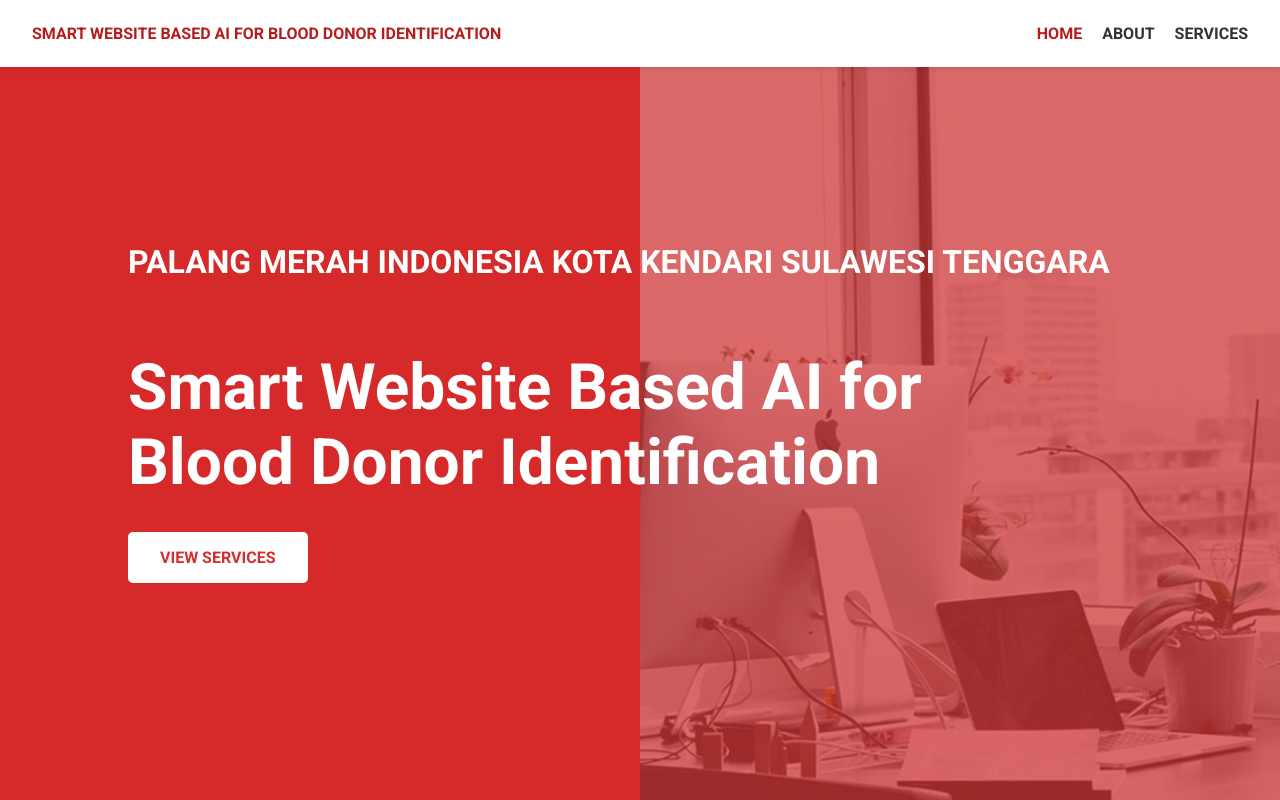
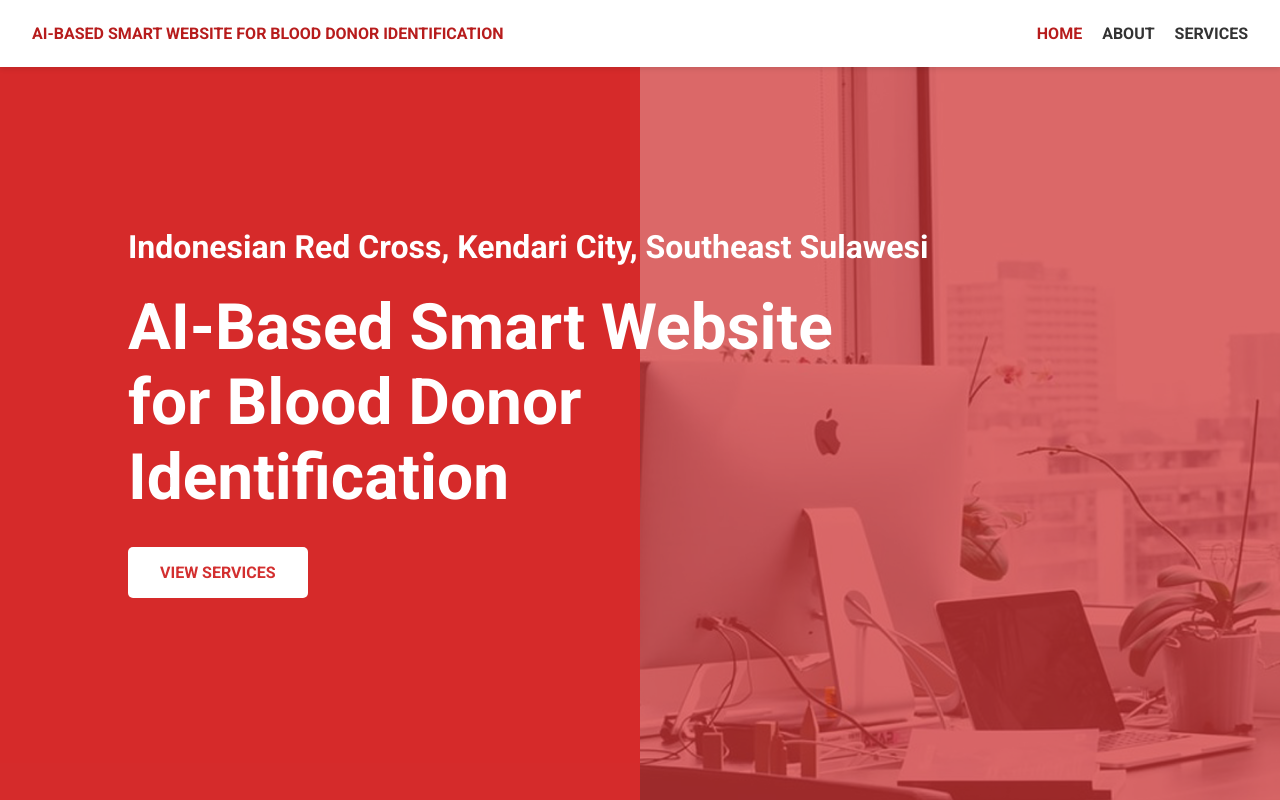
Before and after one commit to ikhwanz29/BloodDonorIdentification, a Django app: page / in a window 1280 px wide. Run offline with Django 4.2, Linux system fonts and the light colour scheme.

Commit message:
feat: Updated home page content to English

```diff
--- a/identifikasi_donor/templates/identifikasi_donor/base.html
+++ b/identifikasi_donor/templates/identifikasi_donor/base.html
@@ -14,7 +14,7 @@
     <header>
         <nav>
             <div class="logo">
-                <a href="{% url 'home' %}">SMART WEBSITE BASED AI FOR BLOOD DONOR IDENTIFICATION</a>
+                <a href="{% url 'home' %}">AI-BASED SMART WEBSITE FOR BLOOD DONOR IDENTIFICATION</a>
             </div>
             <div class="hamburger">
                 <i class="fas fa-bars"></i>
--- a/identifikasi_donor/templates/identifikasi_donor/home.html
+++ b/identifikasi_donor/templates/identifikasi_donor/home.html
@@ -2,8 +2,8 @@
 
 {% block content %}
 <section class="hero">
-    <h1>PALANG MERAH INDONESIA KOTA KENDARI SULAWESI TENGGARA</h1>
-    <h2>Smart Website Based AI for Blood Donor Identification</h2>
+    <h1>Indonesian Red Cross, Kendari City, Southeast Sulawesi</h1>
+    <h2>AI-Based Smart Website for Blood Donor Identification</h2>
     <a href="{% url 'identification' %}" class="cta-button">VIEW SERVICES</a>
 </section>
 {% endblock %}
--- a/static/css/style.css
+++ b/static/css/style.css
@@ -110,6 +110,7 @@
   font-size: 4rem;
   margin-bottom: 2rem;
   max-width: 800px;
+  margin-top: .5rem;
 }
 
 .cta-button {
```
